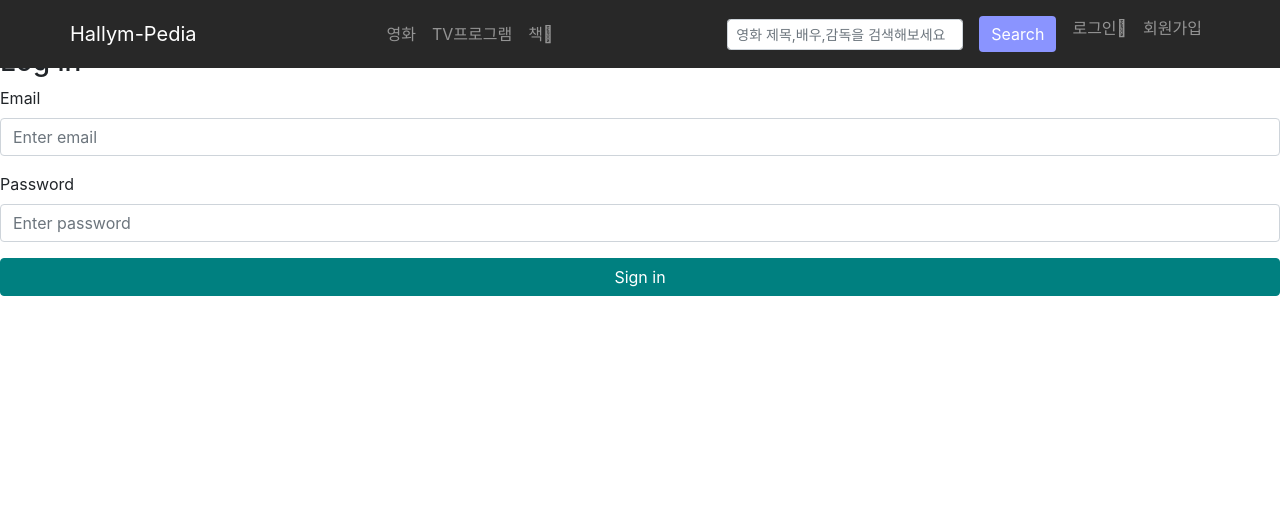
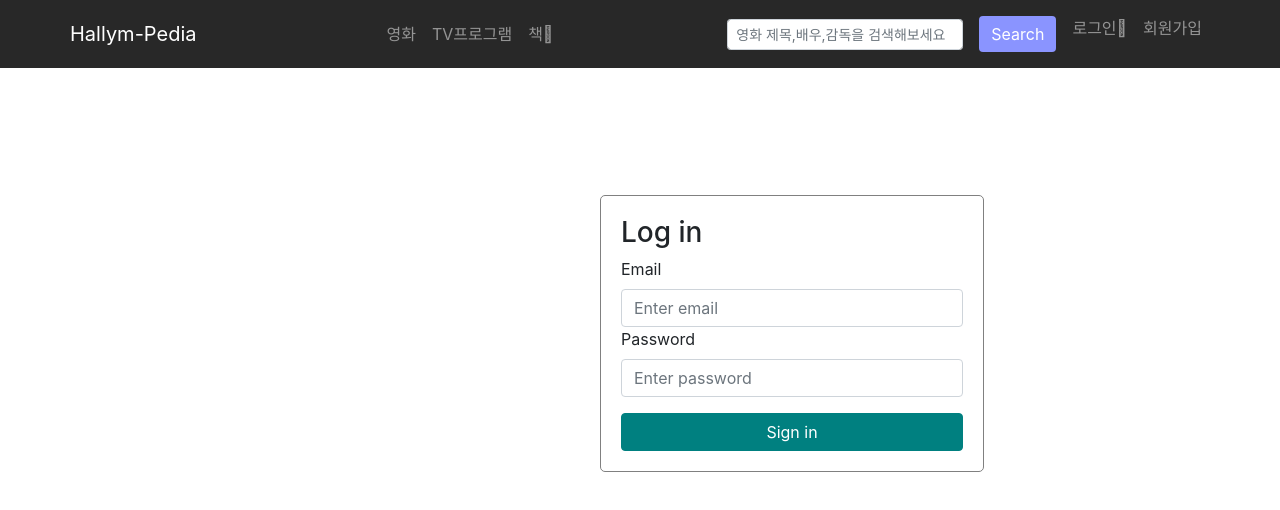
Before and after one commit to SeungMinK/hallym-pedia, a React (Create React App) app: page /SignIn in a window 1280 px wide. Shown: the top 510 px of the page. Built offline with nearby package versions, Linux system fonts and the light colour scheme.

Commit message:
[update code] css update

```diff
--- a/package.json
+++ b/package.json
@@ -8,6 +8,7 @@
     "@testing-library/user-event": "^12.8.3",
     "axios": "^0.21.1",
     "bootstrap": "^5.1.0",
+    "mdbreact": "^5.1.0",
     "react": "^17.0.2",
     "react-bootstrap": "^1.6.1",
     "react-dom": "^17.0.2",
--- a/src/Content/Book.js
+++ b/src/Content/Book.js
@@ -5,7 +5,7 @@ import axios from "axios";
 function Book() {
   return (
     <>
-      <div>책 관련 페이지 입니다ㅏㅏㅏㅏㅏㅏㅏㅏㅏㅏㅏ</div>
+      <div>책 관련 페이지 입니다</div>
     </>
   );
 }
--- a/src/Content/Movie.css
+++ b/src/Content/Movie.css
@@ -10,7 +10,7 @@
     font-weight: bolder;
 
 }
-.box{
+.MoiveBox{
     margin-top: 40px;
     margin-left: 30px;
 }
--- a/src/Content/Movie.js
+++ b/src/Content/Movie.js
@@ -50,7 +50,7 @@ function Movie() {
     <>
       {movieData.map((data, index) => {
         return (
-          <div className="box">
+          <div className="MoiveBox">
             <Router>
               <dataTitle>
                 <span className="title">{data.title}</span>
--- a/src/Content/Tv.js
+++ b/src/Content/Tv.js
@@ -5,7 +5,7 @@ import axios from "axios";
 function Tv() {
   return (
     <>
-      <div>Tv 관련 페이지 입니다ㅏㅏㅏㅏㅏㅏㅏㅏㅏㅏㅏ</div>
+      <div>Tv 관련 페이지 입니다</div>
     </>
   );
 }
--- /dev/null
+++ b/src/Sign/SignIn.css
@@ -0,0 +1,50 @@
+:root{
+    /* Color  */
+    --darkgray-color : #282828;
+    --orange-color : #F59A23;
+    --yellow-color : #FAC700;
+    --skyblue-color : #58B1FF;
+    --lightpurple-color : #8A94FF;
+    --lightblue-color : #84E9F6;
+    --wantbtn-color :rgb(238, 15, 101);
+
+    /* Size */
+    --movietitle-padding: 8px;
+    --infoside-padding : 12px;
+    --star-size : 25px;
+    --movieline-margin : 470px;
+    --movieclass-margin : 300px;
+
+    /* font */
+    --font-title : 30px;
+    --font-large: 18px;
+    --font-lmedium : 16px;
+    --font-medium : 14px;
+    --font-small : 12px;
+}
+
+*{
+    padding : 0;
+    margin : 0;
+    box-sizing : border-box;
+}
+
+.LoginBox{
+
+    width: 30%;
+
+
+    position: absolute;
+
+
+    border: 1px solid gray;
+    border-radius: 5px;
+
+
+
+
+    padding: 20px;
+    margin-left: 600px;
+    margin-top: 150px;
+
+}
--- a/src/Sign/SignIn.js
+++ b/src/Sign/SignIn.js
@@ -1,8 +1,11 @@
 import axios from "axios";
 import React, { useState } from "react";
-let email = "";
-let password = "";
+import "./SignIn.css";
+
 function SiginIn(props) {
+  let email = "";
+  let password = "";
+
   const [user, setUser] = useState({
     email: "",
     password: "",
@@ -57,10 +60,10 @@ function SiginIn(props) {
   };
 
   return (
-    <form onSubmit={onSubmitHandler}>
+    <form className="LoginBox" onSubmit={onSubmitHandler}>
       <h3>Log in</h3>
 
-      <div className="form-group">
+      <div className="form-group-email">
         <label>Email</label>
         <input
           type="email"
--- /dev/null
+++ b/src/Sign/SignUp.css
@@ -0,0 +1,50 @@
+:root{
+    /* Color  */
+    --darkgray-color : #282828;
+    --orange-color : #F59A23;
+    --yellow-color : #FAC700;
+    --skyblue-color : #58B1FF;
+    --lightpurple-color : #8A94FF;
+    --lightblue-color : #84E9F6;
+    --wantbtn-color :rgb(238, 15, 101);
+
+    /* Size */
+    --movietitle-padding: 8px;
+    --infoside-padding : 12px;
+    --star-size : 25px;
+    --movieline-margin : 470px;
+    --movieclass-margin : 300px;
+
+    /* font */
+    --font-title : 30px;
+    --font-large: 18px;
+    --font-lmedium : 16px;
+    --font-medium : 14px;
+    --font-small : 12px;
+}
+
+*{
+    padding : 0;
+    margin : 0;
+    box-sizing : border-box;
+}
+
+.LoginBox{
+
+    width: 30%;
+
+
+    position: absolute;
+
+
+    border: 1px solid gray;
+    border-radius: 5px;
+
+
+
+
+    padding: 20px;
+    margin-left: 600px;
+    margin-top: 150px;
+
+}
--- a/src/Sign/SignUp.js
+++ b/src/Sign/SignUp.js
@@ -1,6 +1,7 @@
 import React, { useEffect, useState } from "react";
 import { useHistory, useParams } from "react-router-dom"; //useHistroy를 훅이라고 부름
 import axios from "axios";
+import "./SignUp.css";
 
 function SignUp() {
   const [Name, setName] = useState("");
@@ -52,7 +53,7 @@ function SignUp() {
 
   return (
     <>
-      <form onSubmit={onSubmitHandler}>
+      <form className="LoginBox" onSubmit={onSubmitHandler}>
         <h3>Register</h3>
 
         <div className="form-group">
```
Also changed, not shown: 1 other file (tests, documents, lock files or other folders).
